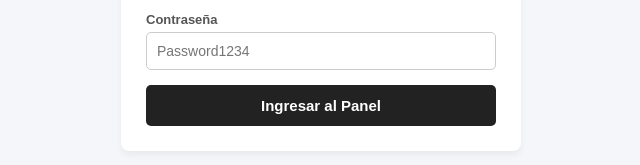
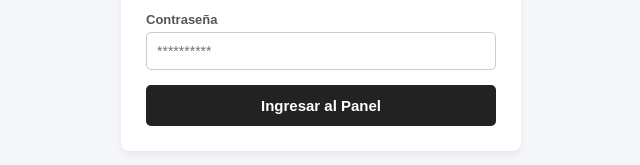
Before and after one commit to jnapamar/tienda-retail, a website: page admin.html in a window 1280 px wide. Shown: the part 235-400 px from the top of the page, 319-959 px from the left. Drawn offline with Linux system fonts and the light colour scheme.

Commit message:
Update admin.html

```diff
--- a/admin.html
+++ b/admin.html
@@ -57,7 +57,7 @@
             </div>
             <div class="form-group">
                 <label>Contraseña</label>
-                <input type="password" id="loginPassword" required placeholder="Password1234">
+                <input type="password" id="loginPassword" required placeholder="**********">
             </div>
             <button type="submit" id="btnLogin">Ingresar al Panel</button>
         </form>
```
